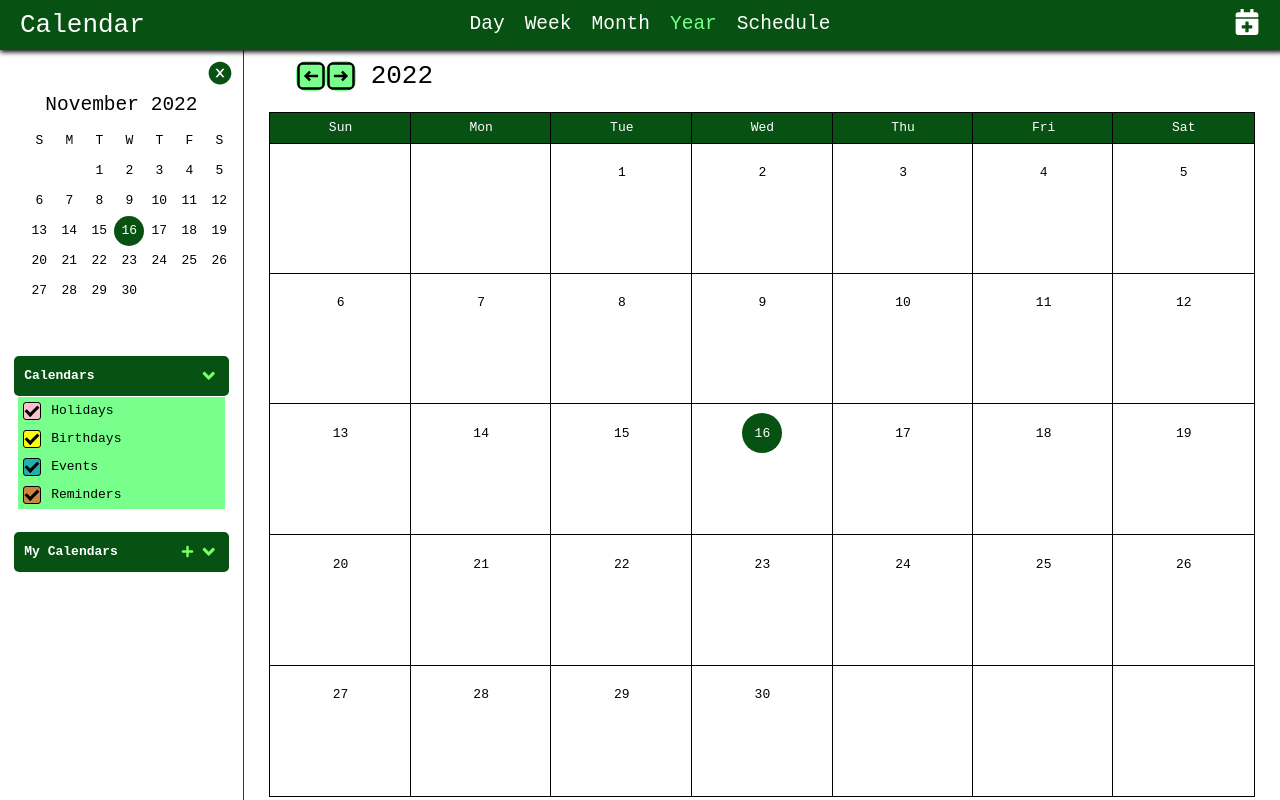
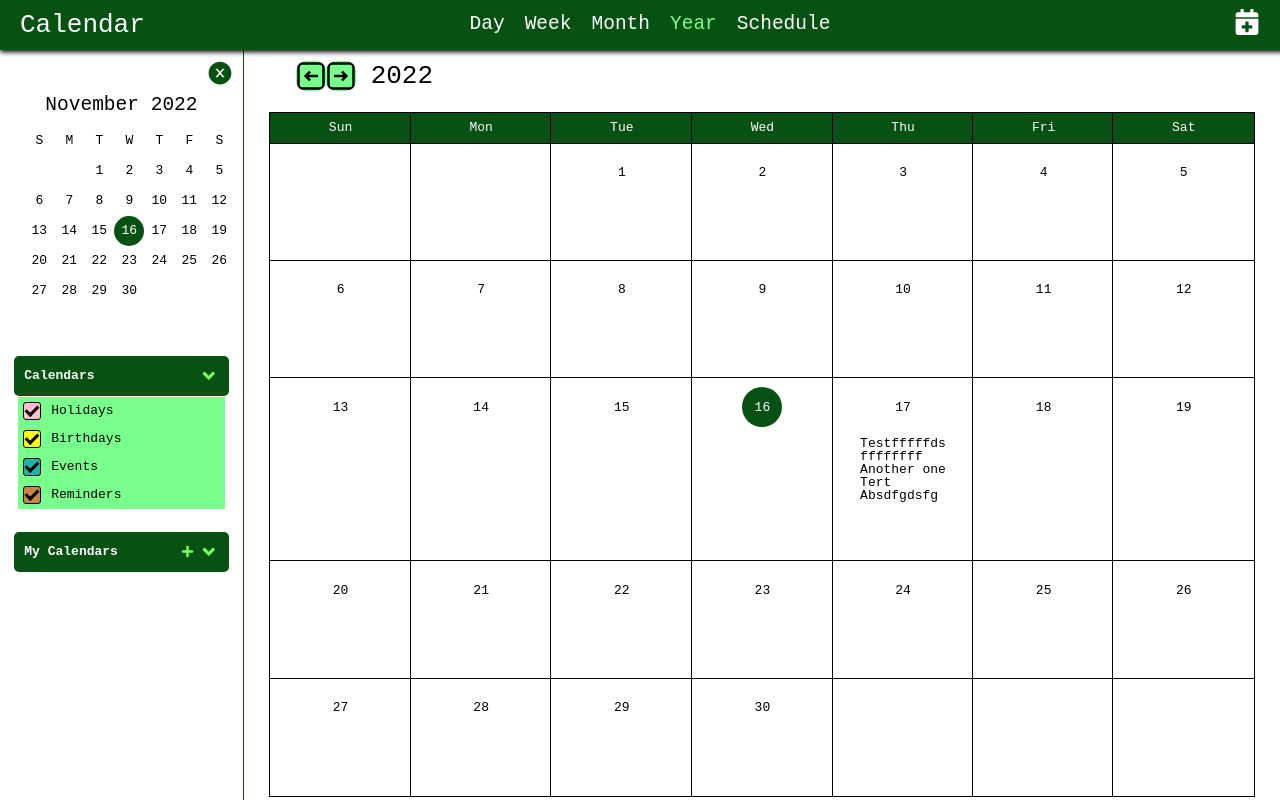
Before and after one commit to kraig-hebert/calendar, a React (Create React App) app: page /month in a window 1280 px wide. Built offline with nearby package versions, Linux system fonts and the light colour scheme; data requests are answered from the project's data file.

Commit message:
month calendar will display any events on given day with no styling

```diff
--- a/src/components/main/Main.jsx
+++ b/src/components/main/Main.jsx
@@ -81,7 +81,7 @@ const Main = () => {
           <Route path="/" element={<YearCalendar />} />
           <Route path="/day" element={<DayCalendar />} />
           <Route path="/week" element={<WeekCalendar />} />
-          <Route path="/month" element={<MonthCalendar events={events} />} />
+          <Route path="/month" element={<MonthCalendar />} />
           <Route path="/year" element={<YearCalendar />} />
           <Route path="/schedule" element={<ScheduleCalendar />} />
         </Routes>
--- a/src/components/main/calendarTypes/monthCalendar/MonthCalendar.jsx
+++ b/src/components/main/calendarTypes/monthCalendar/MonthCalendar.jsx
@@ -12,13 +12,10 @@ import DayCalendar from '../dayCalendar/DayCalendar';
 import PropTypes from 'prop-types';
 
 const MonthCalendar = (props) => {
-  const { events } = props;
   const classes = useStyles();
   const dispatch = useDispatch();
   const currentDate = useSelector(selectCurrentDate);
-  console.log(events);
   const monthFilteredEvents = useSelector(selectMonthFilteredEvents);
-  console.log(monthFilteredEvents);
   const today = new Date();
   const days = ['Sun', 'Mon', 'Tue', 'Wed', 'Thu', 'Fri', 'Sat'];
   const numberOfDaysInMonth = getDaysInMonth(currentDate);
@@ -45,7 +42,18 @@ const MonthCalendar = (props) => {
     else return undefined;
   };
 
-  const renderEvents = (i) => {};
+  const renderEvents = (i) => {
+    const todaysEventsList = monthFilteredEvents.filter(
+      (event) =>
+        (new Date(event.startTime).getDate() |
+          new Date(event.singleDate).getDate()) ===
+        i
+    );
+    const list = todaysEventsList.map((event, index) => {
+      return <div key={index}>{event.title}</div>;
+    });
+    return list;
+  };
 
   const assembleCalendar = () => {
     let renderedCalendar = new Array();
@@ -65,15 +73,15 @@ const MonthCalendar = (props) => {
     for (let i = 1; i <= numberOfDaysInMonth; i++) {
       renderedCalendar.push(
         <div key={i + startDayOfMonth} className={classes.calendarDay}>
-          <Link to="/day" element={<DayCalendar events={events} />}>
+          <Link to="/day" element={<DayCalendar />}>
             <span
               className={checkIfCurrentDay(i)}
               onClick={(e) => handleDayClick(e, i)}
             >
               {i}
             </span>
-            <div className={classes.eventsContainer}>{renderEvents(i)}</div>
           </Link>
+          <div className={classes.eventsContainer}>{renderEvents(i)}</div>
         </div>
       );
     }
@@ -95,8 +103,6 @@ const MonthCalendar = (props) => {
   );
 };
 
-MonthCalendar.propTypes = {
-  events: PropTypes.array,
-};
+MonthCalendar.propTypes = {};
 
 export default MonthCalendar;
--- a/src/components/main/calendarTypes/monthCalendar/styles.js
+++ b/src/components/main/calendarTypes/monthCalendar/styles.js
@@ -34,10 +34,11 @@ export const useStyles = createUseStyles({
     gridTemplateColumns: 'repeat(7, 1fr)',
     '& > div': {
       display: 'flex',
+      flexDirection: 'column',
       alignSelf: 'center',
       justifySelf: 'center',
-      justifyContent: 'center',
-      alignItems: 'flex-start',
+      justifyContent: 'flex-start',
+      alignItems: 'center',
       width: '100%',
       height: '100%',
       borderBottom: '1px solid #000',
@@ -56,6 +57,7 @@ export const useStyles = createUseStyles({
         marginTop: '10px',
         alignItems: 'center',
         justifyContent: 'center',
+        marginBottom: '10px',
         '&:hover': {
           backgroundColor: 'rgb(120,255,140)',
           cursor: 'pointer',
@@ -63,7 +65,6 @@ export const useStyles = createUseStyles({
       },
     },
   },
-  calendarDay: {},
   eventsContainer: {},
   currentDay: {
     backgroundColor: 'rgb(7,82,18)',
--- a/src/reducers/eventsSlice.js
+++ b/src/reducers/eventsSlice.js
@@ -80,7 +80,6 @@ export const selectMonthFilteredEvents = createSelector(
   selectEvents,
   selectCurrentDate,
   (events, currentDate) => {
-    console.log(events, currentDate);
     const filteredEvents = events.filter(
       (event) =>
         (new Date(event.startTime).getMonth() |
```
